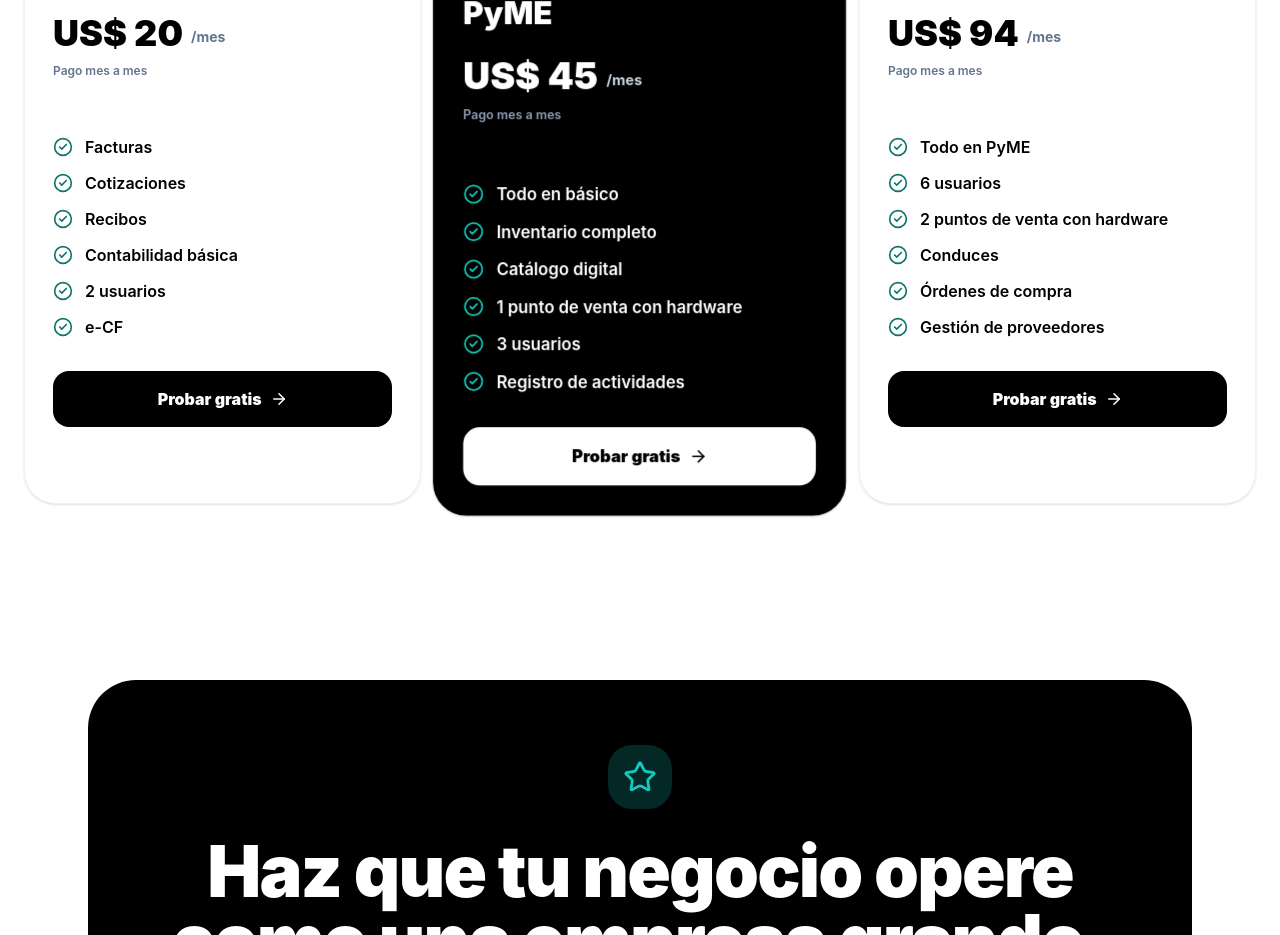
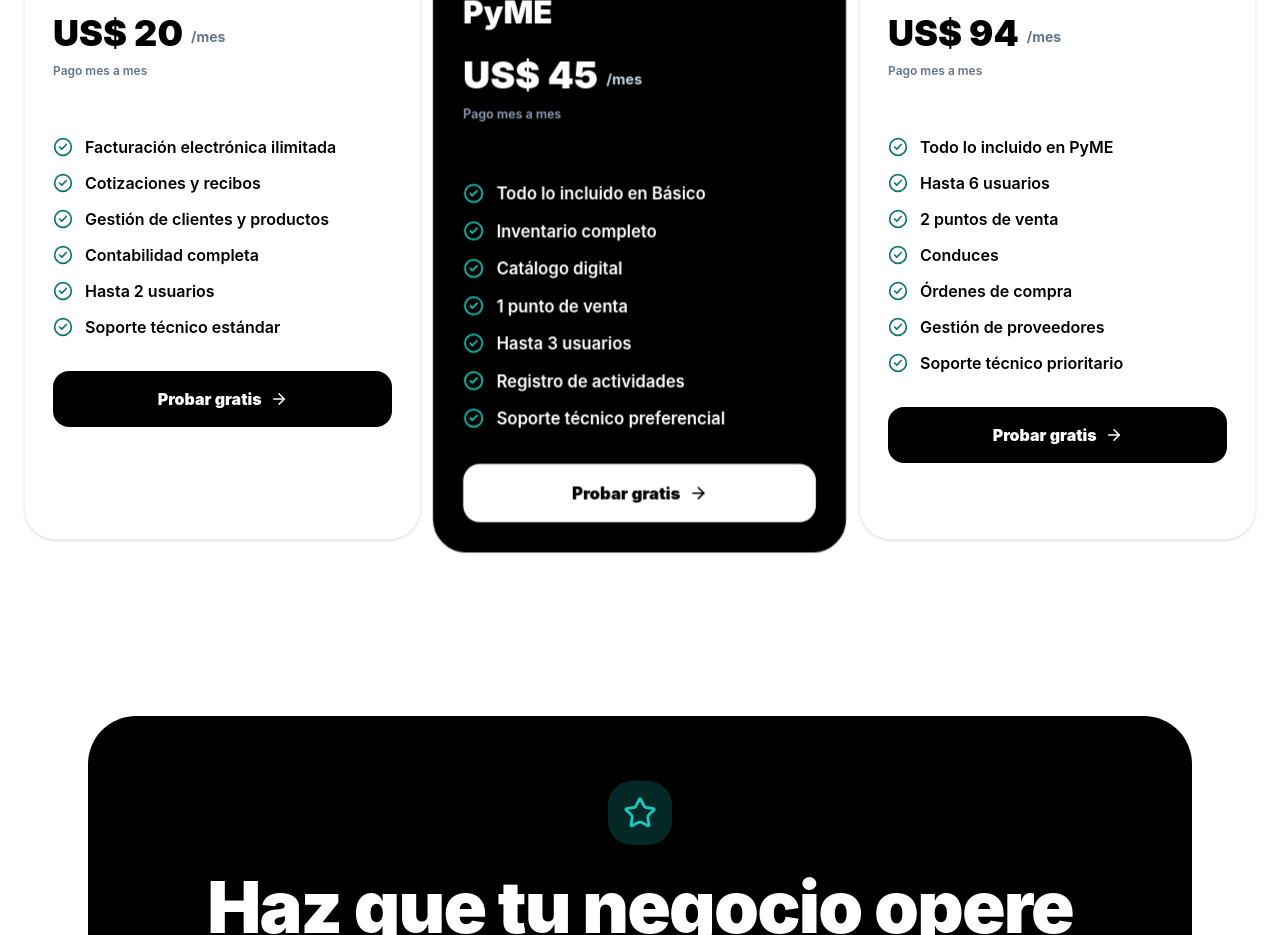
Before and after one commit to epicadrd/landing-page-corex, a React (Vite) app: page / in a window 1280 px wide. Shown: the part 5900-6835 px from the top of the page. Built offline with nearby package versions, Linux system fonts and the light colour scheme.

Commit message:
Descripcion de planes actualizada

```diff
--- a/src/pages/LandingPage.jsx
+++ b/src/pages/LandingPage.jsx
@@ -176,7 +176,7 @@ export default function LandingPage() {
       "@type": "AggregateOffer",
       priceCurrency: "USD",
       lowPrice: "20",
-      highPrice: "94",
+      highPrice: "55",
       offerCount: "3",
     },
     provider: {
@@ -767,12 +767,12 @@ export default function LandingPage() {
       200,
       40,
       [
-                    "Facturas",
-                    "Cotizaciones",
-                    "Recibos",
-                    "Contabilidad básica",
-                    "2 usuarios",
-                    "e-CF",
+        "Facturación electrónica ilimitada",
+        "Cotizaciones y recibos",
+        "Gestión de clientes y productos",
+        "Contabilidad completa",
+        "Hasta 2 usuarios",
+        "Soporte técnico estándar",
       ],
     ],
     [
@@ -781,12 +781,13 @@ export default function LandingPage() {
       450,
       90,
       [
-                    "Todo en básico",
+        "Todo lo incluido en Básico",
         "Inventario completo",
         "Catálogo digital",
-                    "1 punto de venta con hardware",
-                    "3 usuarios",
+        "1 punto de venta",
+        "Hasta 3 usuarios",
         "Registro de actividades",
+        "Soporte técnico preferencial"
       ],
     ],
     [
@@ -795,12 +796,13 @@ export default function LandingPage() {
       940,
       188,
       [
-                    "Todo en PyME",
-                    "6 usuarios",
-                    "2 puntos de venta con hardware",
+        "Todo lo incluido en PyME",
+        "Hasta 6 usuarios",
+        "2 puntos de venta",
         "Conduces",
         "Órdenes de compra",
         "Gestión de proveedores",
+        "Soporte técnico prioritario"
       ],
     ],
   ].map(
@@ -889,11 +891,16 @@ export default function LandingPage() {
 
         <ul className="mt-7 space-y-3">
           {items.map((item) => (
-                    <li key={item} className="flex items-center gap-3">
+            <li
+              key={item}
+              className="flex items-center gap-3"
+            >
               <CheckCircle2
                 size={20}
                 className={
-                          index === 1 ? "text-[#14c8bb]" : "text-[#0f766e]"
+                  index === 1
+                    ? "text-[#14c8bb]"
+                    : "text-[#0f766e]"
                 }
               />
               <span className="font-semibold">{item}</span>
--- a/src/pages/PlansPage.jsx
+++ b/src/pages/PlansPage.jsx
@@ -186,7 +186,7 @@ export default function PlansPage() {
         {
           "@type": "Offer",
           name: "Plan PyME",
-          price: "45",
+          price: "35",
           priceCurrency: "USD",
           url: plansPageUrl,
           availability: "https://schema.org/InStock",
@@ -194,7 +194,7 @@ export default function PlansPage() {
         {
           "@type": "Offer",
           name: "Plan Pro",
-          price: "94",
+          price: "55",
           priceCurrency: "USD",
           url: plansPageUrl,
           availability: "https://schema.org/InStock",
@@ -228,41 +228,50 @@ export default function PlansPage() {
     monthlyPrice: 20,
     annualPrice: 200,
     annualSavings: 40,
+    description:
+      "Para emprendedores y pequeños negocios que necesitan facturar y administrar sus operaciones.",
     items: [
-        "Facturas",
-        "Cotizaciones",
-        "Recibos",
-        "Contabilidad básica",
-        "2 usuarios",
-        "e-CF",
+      "Facturación electrónica ilimitada",
+      "Cotizaciones y recibos",
+      "Gestión de clientes y productos",
+      "Contabilidad completa",
+      "Hasta 2 usuarios",
+      "Soporte técnico estándar",
     ],
   },
   {
     name: "PyME",
-      monthlyPrice: 45,
-      annualPrice: 450,
-      annualSavings: 90,
+    monthlyPrice: 35,
+    annualPrice: 350,
+    annualSavings: 70,
+    description:
+      "Para negocios que necesitan controlar sus ventas, inventario y operaciones diarias.",
+    badge: "Más popular",
     items: [
-        "Todo del básico",
+      "Todo lo incluido en Básico",
       "Inventario completo",
       "Catálogo digital",
-        "1 punto de venta con hardware",
-        "3 usuarios",
+      "1 punto de venta",
+      "Hasta 3 usuarios",
       "Registro de actividades",
+      "Soporte técnico preferencial",
     ],
   },
   {
     name: "Pro",
-      monthlyPrice: 94,
-      annualPrice: 940,
-      annualSavings: 188,
+    monthlyPrice: 55,
+    annualPrice: 550,
+    annualSavings: 110,
+    description:
+      "Para empresas con más usuarios, puntos de venta y procesos administrativos.",
     items: [
-        "Todo en PyME",
-        "6 usuarios",
-        "2 puntos de venta con hardware",
+      "Todo lo incluido en PyME",
+      "Hasta 6 usuarios",
+      "2 puntos de venta",
       "Conduces",
       "Órdenes de compra",
       "Gestión de proveedores",
+      "Soporte técnico prioritario",
     ],
   },
 ];
```
Lines whose indentation alone changed are shown as unchanged.
